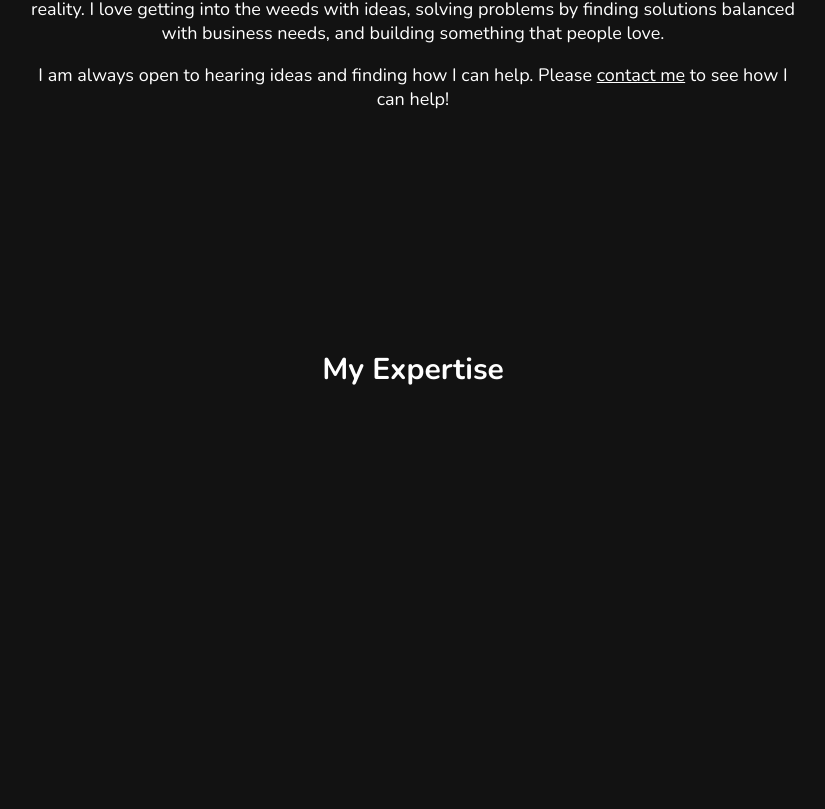
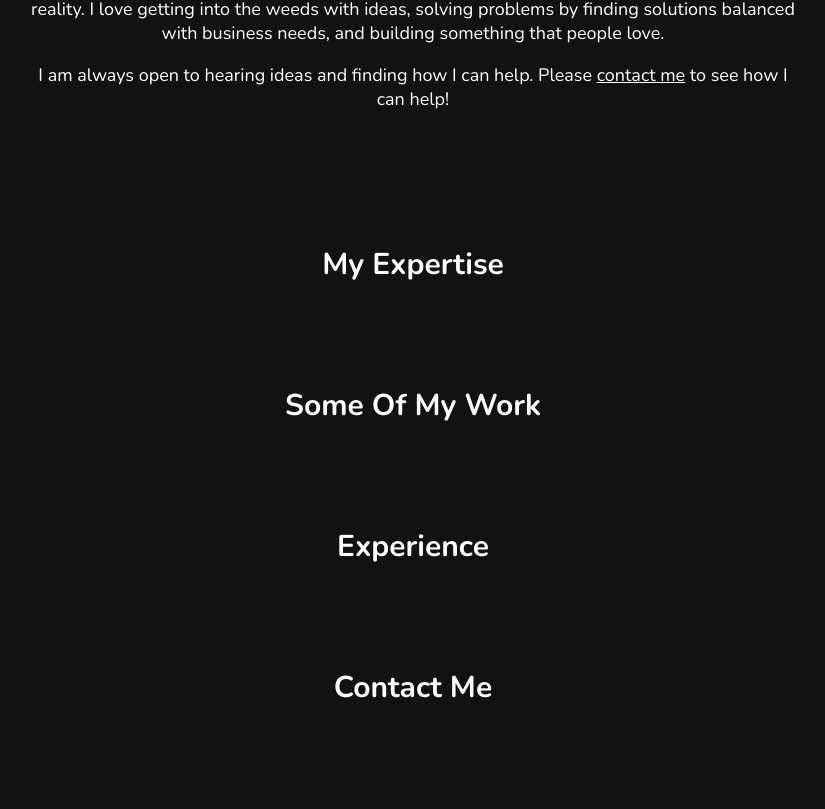
Before and after one commit to mrichhub/mikerichards.tech, a React (Vite) app: page /portfolio in a window 1280 px wide. Shown: the part 1351-2160 px from the top of the page, without its empty margins (227-1052 px from the left). Built offline with nearby package versions, Linux system fonts and the light colour scheme.

Commit message:
Added animateInWhenVisible component

```diff
--- /dev/null
+++ b/src/components/animateInWhenVisible/animateInWhenVisible.scss
@@ -0,0 +1,10 @@
+.animate-in-when-visible {
+	opacity: 0;
+	transform: translateY(50px);
+	transition: opacity 0.75s ease-out, transform 0.75s ease-out;
+
+	&.show {
+		opacity: 1;
+		transform: translateY(0);
+	}
+}
--- /dev/null
+++ b/src/components/animateInWhenVisible/animateInWhenVisible.tsx
@@ -0,0 +1,29 @@
+import classNames from "classnames"
+import { ReactNode, useEffect, useRef, useState } from "react"
+import { useIsVisible } from "../../hooks/useIsVisible"
+import "./animateInWhenVisible.scss"
+
+export type AnimateInWhenVisibleProps = {
+	children?: ReactNode
+	delay?: number
+}
+
+export function AnimateInWhenVisible(props: AnimateInWhenVisibleProps) {
+	const container = useRef(null)
+	const containerVisible = useIsVisible(container)
+	const [animateIn, setAnimateIn] = useState(false)
+
+	useEffect(() => {
+		if (!containerVisible || animateIn) { return }
+
+		const timer = setTimeout(() => setAnimateIn(containerVisible), props.delay || 1)
+
+		return () => clearTimeout(timer)
+	}, [containerVisible])
+
+	return (
+		<div className={classNames("animate-in-when-visible", { "show": animateIn })} ref={container}>
+			{props.children}
+		</div>
+	)
+}
--- a/src/components/pages/portfolio.scss
+++ b/src/components/pages/portfolio.scss
@@ -93,13 +93,12 @@ a {
 		z-index: 1;
 
 		.section {
-			min-height: 100svh;
 			position: relative;
 			// scroll-snap-align: start;
 			width: 100vw;
 
 			&:not(:first-child) {
-				min-height: calc(100svh - 100px);
+				// min-height: calc(100svh - 100px);
 				padding-top: 100px;
 			}
 
@@ -110,6 +109,8 @@ a {
 			}
 
 			&.main {
+				min-height: 100svh;
+
 				.headline {
 					font-family: 'Poppins', sans-serif;
 					position: absolute;
@@ -205,6 +206,10 @@ a {
 			&.expertise {
 				// background: green;
 			}
+
+			&.contact {
+				min-height: calc(100svh - 100px);
+			}
 		}
 	}
 }
--- a/src/components/pages/portfolio.tsx
+++ b/src/components/pages/portfolio.tsx
@@ -6,6 +6,7 @@ import { useIsPageLoaded } from "../../hooks/useIsPageLoaded"
 import { useIsVisible } from "../../hooks/useIsVisible"
 import { useScrollVar } from "../../hooks/useScrollVar"
 import { useTimedFlag } from "../../hooks/useTimedFlag"
+import { AnimateInWhenVisible } from "../animateInWhenVisible/animateInWhenVisible"
 import { DownArrow } from "../downarrow/downarrow"
 import { HamburgerIcon } from "../hamburgerIcon/hamburgerIcon"
 import { Typewriter } from "../typewriter/typewriter"
@@ -25,8 +26,14 @@ export default function PortfolioPage() {
 	const expertiseSectionHeader = useRef(null)
 	const expertiseSectionHeaderVisible = useIsVisible(expertiseSectionHeader)
 	const workSection = useRef<HTMLDivElement>(null)
+	const workSectionHeader = useRef(null)
+	const workSectionheaderVisible = useIsVisible(workSectionHeader)
 	const experienceSection = useRef<HTMLDivElement>(null)
+	const experienceSectionHeader = useRef(null)
+	const experienceSectionHeaderVisible = useIsVisible(experienceSectionHeader)
 	const contactSection = useRef<HTMLDivElement>(null)
+	const contactSectionHeader = useRef(null)
+	const contactSectionHeaderVisible = useIsVisible(contactSectionHeader)
 
 	function goToMain() {
 		setHamburgerMenuOpen(false)
@@ -137,22 +144,32 @@ export default function PortfolioPage() {
 
 					<div className="about-table">
 						<div className="image">
+							<AnimateInWhenVisible delay={250}>
 								<img src={avatarImage} />
+							</AnimateInWhenVisible>
 						</div>
 						<div className="about-content">
+							<AnimateInWhenVisible delay={500}>
 								<p>
 									With 15+ years of industry experience, I've architected, lead and developed many projects across the technology spectrum. I have
 									lead development efforts on large-scale consumer-focused websites for Fortune 500 companies and I've established tech startups
 									delivering apps that have highly dynamic UIs and extreme scalability.
 								</p>
+							</AnimateInWhenVisible>
+
+							<AnimateInWhenVisible delay={500}>
 								<p>
 									I'm passionate about tech and fueled by innovative ideas. I am driven to bring concepts into reality. I love getting into the
 									weeds with ideas, solving problems by finding solutions balanced with business needs, and building something that people love.
 								</p>
+							</AnimateInWhenVisible>
+
+							<AnimateInWhenVisible delay={500}>
 								<p>
 									I am always open to hearing ideas and finding how I can help. Please <a onClick={() => goToContactSection()}>contact me</a> to
 									see how I can help!
 								</p>
+							</AnimateInWhenVisible>
 						</div>
 					</div>
 				</div>
@@ -161,11 +178,17 @@ export default function PortfolioPage() {
 					<h3 ref={expertiseSectionHeader}><Typewriter text={expertiseSectionHeaderVisible ? "My Expertise" : "M"} /></h3>
 				</div>
 
-				<div className="section work" ref={workSection}>Work</div>
+				<div className="section work" ref={workSection}>
+					<h3 ref={workSectionHeader}><Typewriter text={workSectionheaderVisible ? "Some Of My Work" : "S"} /></h3>
+				</div>
 
-				<div className="section experience" ref={experienceSection}>Experience</div>
+				<div className="section experience" ref={experienceSection}>
+					<h3 ref={experienceSectionHeader}><Typewriter text={experienceSectionHeaderVisible ? "Experience" : "E"} /></h3>
+				</div>
 
-				<div className="section contact" ref={contactSection}>Contact</div>
+				<div className="section contact" ref={contactSection}>
+					<h3 ref={contactSectionHeader}><Typewriter text={contactSectionHeaderVisible ? "Contact Me" : "C"} /></h3>
+				</div>
 			</div>
 		</div>
 
```
Lines whose indentation alone changed are shown as unchanged.
